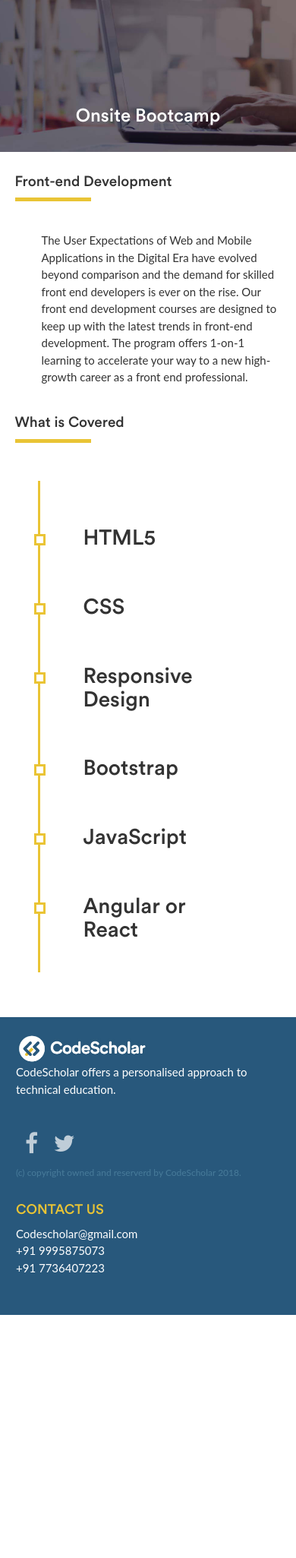
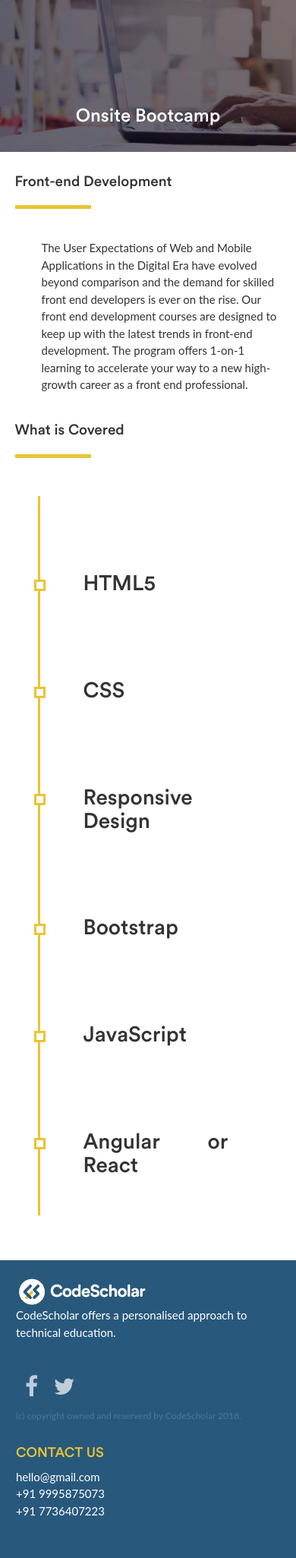
Before and after one commit to nintrivaqa/codescholar, a PHP site: the page made by Front-end development.html in a window 390 px wide; the page is wider, and only the part inside the window is pictured. Shown: the part 61-2112 px from the top of that part at 76% size. Run offline with PHP 8.4, Linux system fonts and the light colour scheme.

Commit message:
issue solved on mobile

```diff
--- a/Front-end development.html
+++ b/Front-end development.html
@@ -172,7 +172,7 @@
                         <div id="newsletter" class="col-lg-4 col-md-4 text-right">
                             <h5>CONTACT US</h5>
                             <div class="form-group">
-                                <p class="nomargn">Codescholar@gmail.com</p>
+                                <p class="nomargn">hello@gmail.com</p>
                                 <p class="nomargn">+91 9995875073</p>
                                 <p class="nomargn">+91 7736407223</p>
                             </div>
--- a/css/my.css
+++ b/css/my.css
@@ -2,6 +2,7 @@ body {
     background: #fff;
     background-size: 100% 100%;
     font-family: "Lato", sans-serif;
+    overflow-x: hidden;
 }
 
 @font-face {
@@ -214,7 +215,7 @@ body {
 h1,
 h2,
 h3,
-h4,
+h4
 {
     display: inline-block;
     text-align: justify;
```
